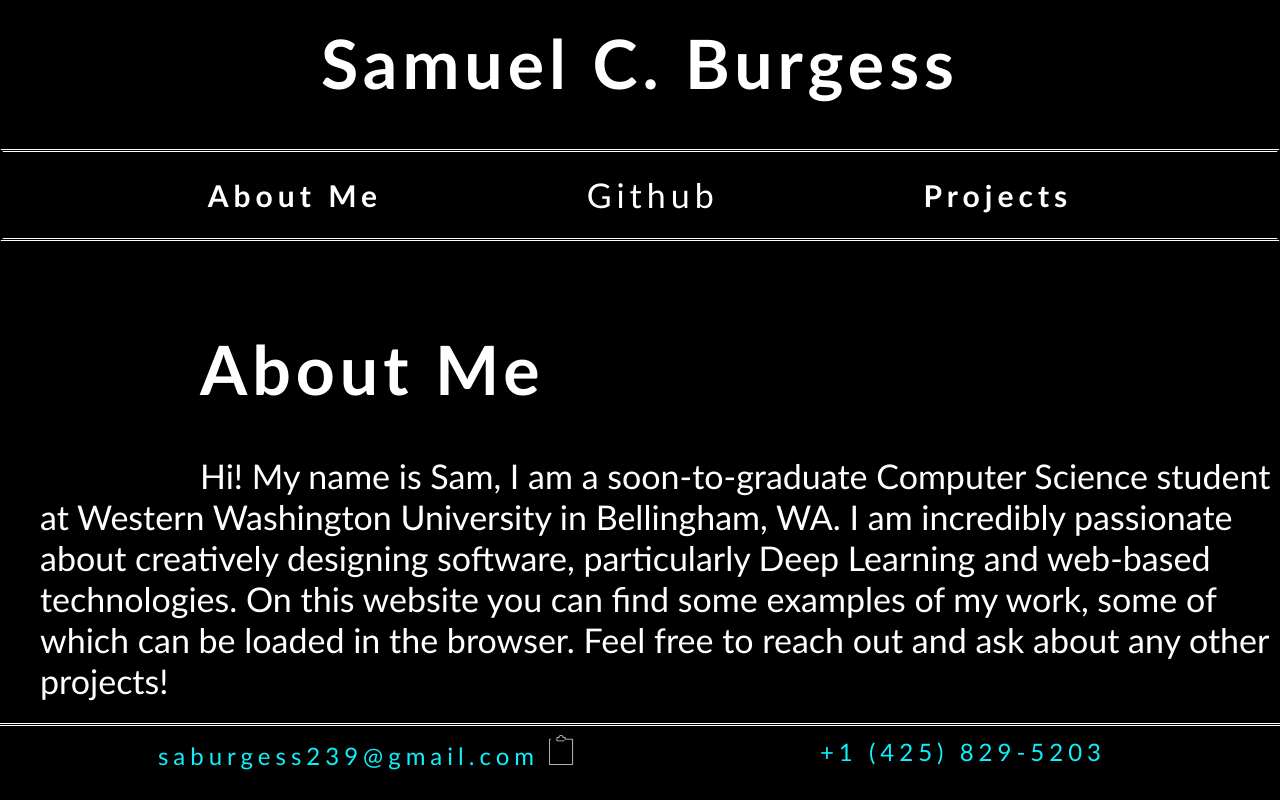
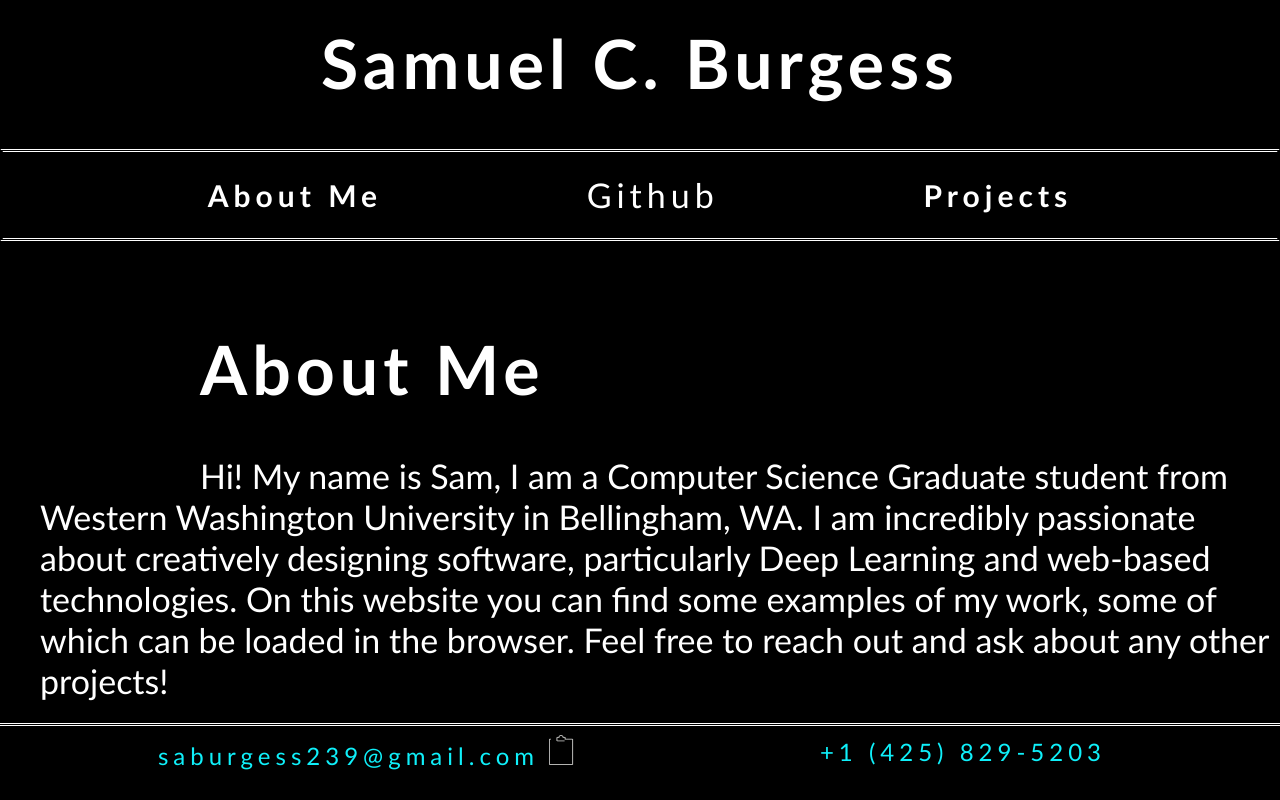
Before and after one commit to samburgess/mysite, a React (Create React App) app: page /about in a window 1280 px wide. Built offline with nearby package versions, Linux system fonts and the light colour scheme.

Commit message:
graduated lol

```diff
--- a/src/About.js
+++ b/src/About.js
@@ -7,7 +7,7 @@ function About(){
         <div className="About">
             <h1>About Me</h1>
             <div style={{letterSpacing:'0px'}}>
-            Hi! My name is Sam, I am a soon-to-graduate Computer Science student at
+            Hi! My name is Sam, I am a Computer Science Graduate student from
             Western Washington University in Bellingham, WA.
             I am incredibly passionate about creatively designing software,
             particularly Deep Learning and web-based technologies.
```
